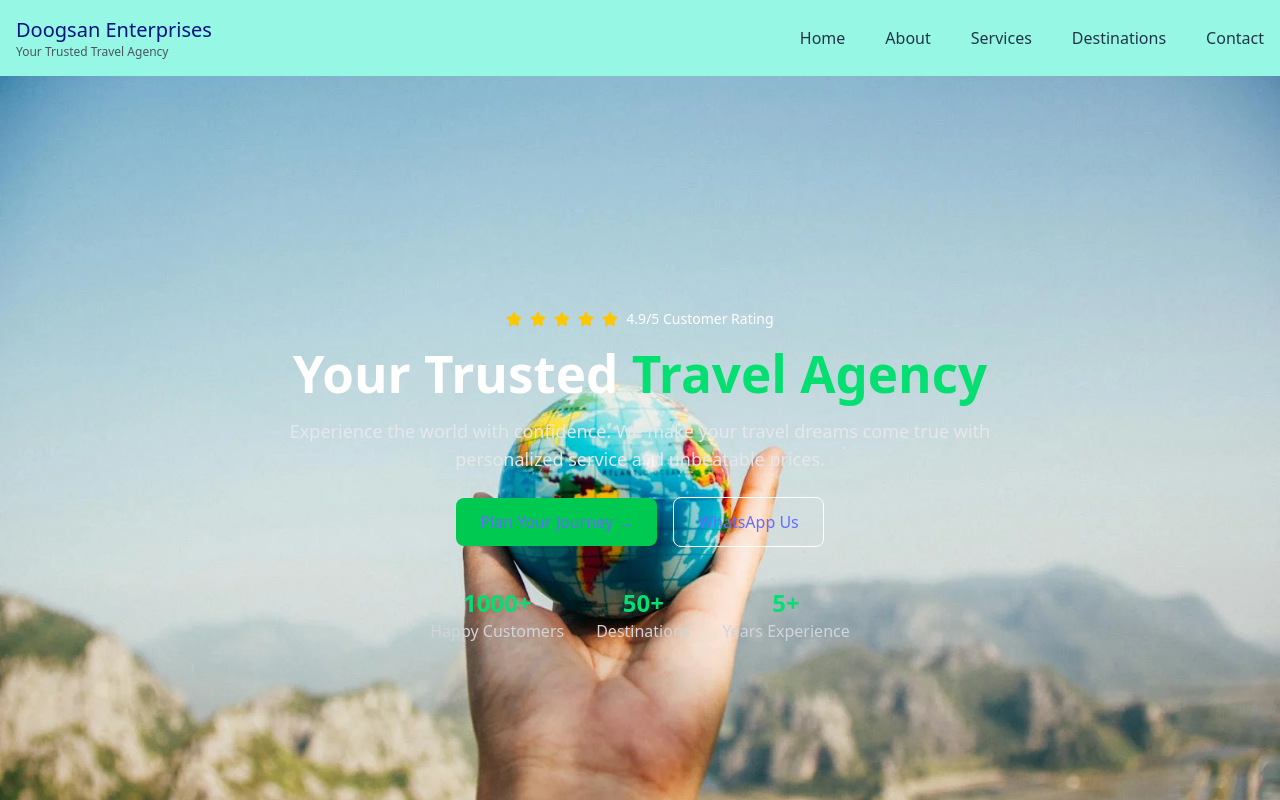
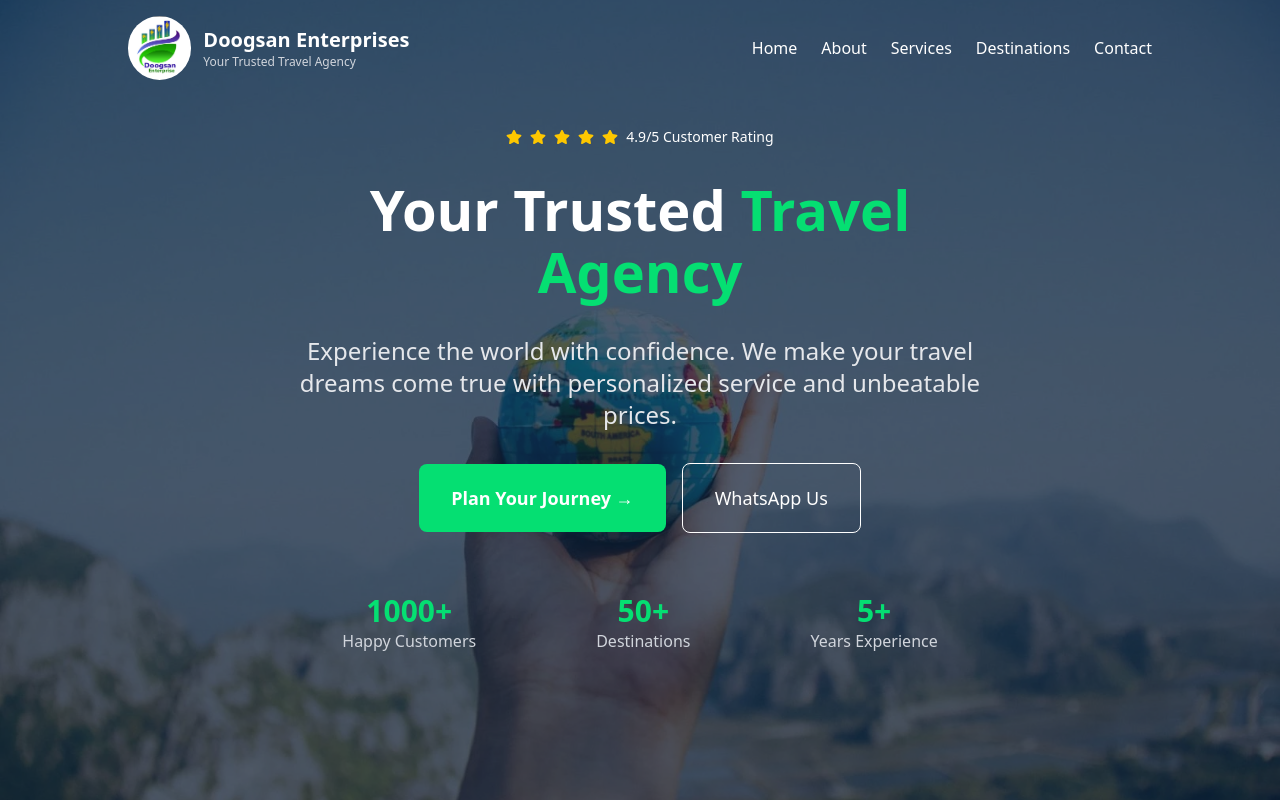
Before and after one commit to Patricia-Sigei/Travel-App, a React (Vite) app: page / in a window 1280 px wide. Shown: the top 800 px of the page. Built offline with nearby package versions, Linux system fonts and the light colour scheme.

Commit message:
updates ui

```diff
--- a/index.html
+++ b/index.html
@@ -2,7 +2,7 @@
 <html lang="en">
   <head>
     <meta charset="UTF-8" />
-    <link rel="icon" type="image/svg+xml" href="/vite.svg" />
+    <link rel="icon" type="image/svg+xml" href="/logo.png" />
     <meta name="viewport" content="width=device-width, initial-scale=1.0" />
     <title>Doogosan Enterprises</title>
   </head>
--- a/src/App.jsx
+++ b/src/App.jsx
@@ -14,7 +14,7 @@ function App() {
 
   return (
     <>
-      <div>
+      <div className="sticky top-0 z-50 w-full">
         <Navbar />
       </div>
       <div>
--- a/src/components/Items/Navbar.jsx
+++ b/src/components/Items/Navbar.jsx
@@ -1,41 +1,81 @@
-import React from "react";
-import { useState } from "react";
+import React, { useState, useEffect } from "react";
 import { CloseIcon, MenuIcon } from "../UI/Icons";
 
 function Navbar() {
   const [openMenu, setOpenMenu] = useState(false);
+  const [scrolled, setScrolled] = useState(false);
+
+  // Watch for scroll position
+  useEffect(() => {
+    const handleScroll = () => {
+      setScrolled(window.scrollY > 10);
+    };
+
+    window.addEventListener("scroll", handleScroll);
+    return () => window.removeEventListener("scroll", handleScroll);
+  }, []);
+
   return (
-    <div>
-      <div className="bg-teal-200 p-4 flex justify-between items-center">
-        <div>
-          <p className="primary text-xl">Doogsan Enterprises</p>
-          <p className="text-xs text-gray-600">Your Trusted Travel Agency</p>
+    <div
+      className={`fixed top-0 left-0 w-full z-50 transition-all duration-300 ${
+        scrolled
+          ? "bg-white text-blue-800 shadow-md"
+          : "bg-transparent text-white"
+      }`}
+    >
+      <div className="flex justify-between items-center w-full px-6 md:px-32 py-4">
+        {/* Logo */}
+        <div className="flex items-center gap-3">
+          <img src="logo.png" alt="Logo" className="h-16 rounded-full" />
+          <div>
+            <p
+              className={`text-xl font-bold transition-colors ${
+                scrolled ? "text-blue-800" : "text-white"
+              }`}
+            >
+              Doogsan Enterprises
+            </p>
+            <p
+              className={`text-xs transition-colors ${
+                scrolled ? "text-gray-500" : "text-gray-300"
+              }`}
+            >
+              Your Trusted Travel Agency
+            </p>
+          </div>
         </div>
 
-        <ul className="flex space-x-4 justify-between gap-6 hidden md:flex">
-          <li>Home</li>
-          <li>About</li>
-          <li>Services</li>
-          <li>Destinations</li>
-          <li>Contact</li>
+        {/* Desktop Menu */}
+        <ul className="hidden md:flex gap-6 font-medium">
+          <li className="cursor-pointer hover:text-green-500">Home</li>
+          <li className="cursor-pointer hover:text-green-500">About</li>
+          <li className="cursor-pointer hover:text-green-500">Services</li>
+          <li className="cursor-pointer hover:text-green-500">Destinations</li>
+          <li className="cursor-pointer hover:text-green-500">Contact</li>
         </ul>
+
+        {/* Mobile Toggle */}
         <div className="md:hidden" onClick={() => setOpenMenu(!openMenu)}>
           {openMenu ? <CloseIcon size={26} /> : <MenuIcon size={26} />}
         </div>
       </div>
-      <div>
-        {openMenu && (
-          <div className="md:hidden absolute bg-teal-200 w-full">
-            <ul className="flex flex-col space-y-4 p-4">
-              <li>Home</li>
-              <li>About</li>
-              <li>Services</li>
-              <li>Destinations</li>
-              <li>Contact</li>
-            </ul>
-          </div>
-        )}
-      </div>
+
+      {/* Mobile Menu */}
+      {openMenu && (
+        <div
+          className={`md:hidden absolute top-full left-0 w-full transition-colors ${
+            scrolled ? "bg-white text-blue-800" : "bg-teal-200 text-black"
+          }`}
+        >
+          <ul className="flex flex-col space-y-4 p-4 font-medium">
+            <li className="cursor-pointer">Home</li>
+            <li className="cursor-pointer">About</li>
+            <li className="cursor-pointer">Services</li>
+            <li className="cursor-pointer">Destinations</li>
+            <li className="cursor-pointer">Contact</li>
+          </ul>
+        </div>
+      )}
     </div>
   );
 }
--- a/src/components/Pages/Home.jsx
+++ b/src/components/Pages/Home.jsx
@@ -10,11 +10,11 @@ function Home() {
         backgroundImage: `url(${bgImage})`,
       }}
     >
-      {/* <div className="absolute inset-0 bg-white bg-opacity-50"></div> */}
+      <div className="absolute inset-0 bg-[#0e223d]/72"></div>
 
       <div className="relative z-10 max-w-3xl px-6">
         {/* Rating */}
-        <div className="flex items-center justify-center space-x-2 mb-4">
+        <div className="flex items-center justify-center space-x-2 mb-8">
           <StarIcon className="text-yellow-400" />
           <StarIcon className="text-yellow-400" />
           <StarIcon className="text-yellow-400" />
@@ -23,46 +23,43 @@ function Home() {
           <span className="text-sm font-medium">4.9/5 Customer Rating</span>
         </div>
 
-        <h1 className="text-4xl sm:text-5xl font-bold mb-4">
+        <h1 className="text-4xl sm:text-5xl font-bold mb-8">
           Your Trusted <span className="text-green-400">Travel Agency</span>
         </h1>
 
         {/* Subtitle */}
-        <p className="text-lg text-gray-200 mb-6">
+        <p className="text-2xl text-gray-200 mb-8">
           Experience the world with confidence. We make your travel dreams come
           true with personalized service and unbeatable prices.
         </p>
 
         {/* Buttons */}
-        <div className="flex flex-col sm:flex-row items-center justify-center gap-4 mb-10">
+        <div className="flex flex-col sm:flex-row items-center justify-center gap-4 mb-10 text-lg">
+          <p className="px-8 py-5 rounded-lg bg-green-400 text-white font-semibold transform transition-transform duration-300 hover:scale-110">
+            Plan Your Journey →
+          </p>
           <a
-            href="#plan"
-            className="px-6 py-3 rounded-lg bg-green-500 text-white font-semibold hover:bg-green-600 transition"
-          >
-            Plan Your Journey →
-          </a>
-          <a
-            href="https://wa.me/1234567890"
+            href="https://wa.me/+254722206692"
             target="_blank"
             rel="noopener noreferrer"
-            className="px-6 py-3 rounded-lg border border-white font-semibold hover:bg-white hover:text-black transition"
+            className="px-8 py-5 rounded-lg border border-white font-semibold hover:bg-white hover:text-black transition"
           >
             WhatsApp Us
           </a>
         </div>
 
         {/* Stats */}
-        <div className="flex flex-col sm:flex-row justify-center gap-8 text-green-400 font-bold">
+        <div className="flex flex-col sm:flex-row justify-center gap-30 text-green-400 font-bold p-5 ">
           <div>
-            <h2 className="text-2xl">1000+</h2>
+            <h2 className="text-3xl">1000+</h2>
             <p className="text-gray-300 font-normal">Happy Customers</p>
           </div>
           <div>
-            <h2 className="text-2xl">50+</h2>
+            <h2 className="text-3xl">50+</h2>
             <p className="text-gray-300 font-normal">Destinations</p>
           </div>
           <div>
-            <h2 className="text-2xl">5+</h2>
+            <h2 className="text-3xl">5+</h2>
             <p className="text-gray-300 font-normal">Years Experience</p>
           </div>
         </div>
--- a/src/index.css
+++ b/src/index.css
@@ -17,7 +17,7 @@
 
 a {
   font-weight: 500;
-  color: #646cff;
+  /* color: #646cff; */
   text-decoration: inherit;
 }
 a:hover {
@@ -29,7 +29,7 @@ body {
 }
 
 h1 {
-  font-size: 3.2em;
+  font-size: 3.5em;
   line-height: 1.1;
 }
 
```
Also changed, not shown: public/logo.png (added).
